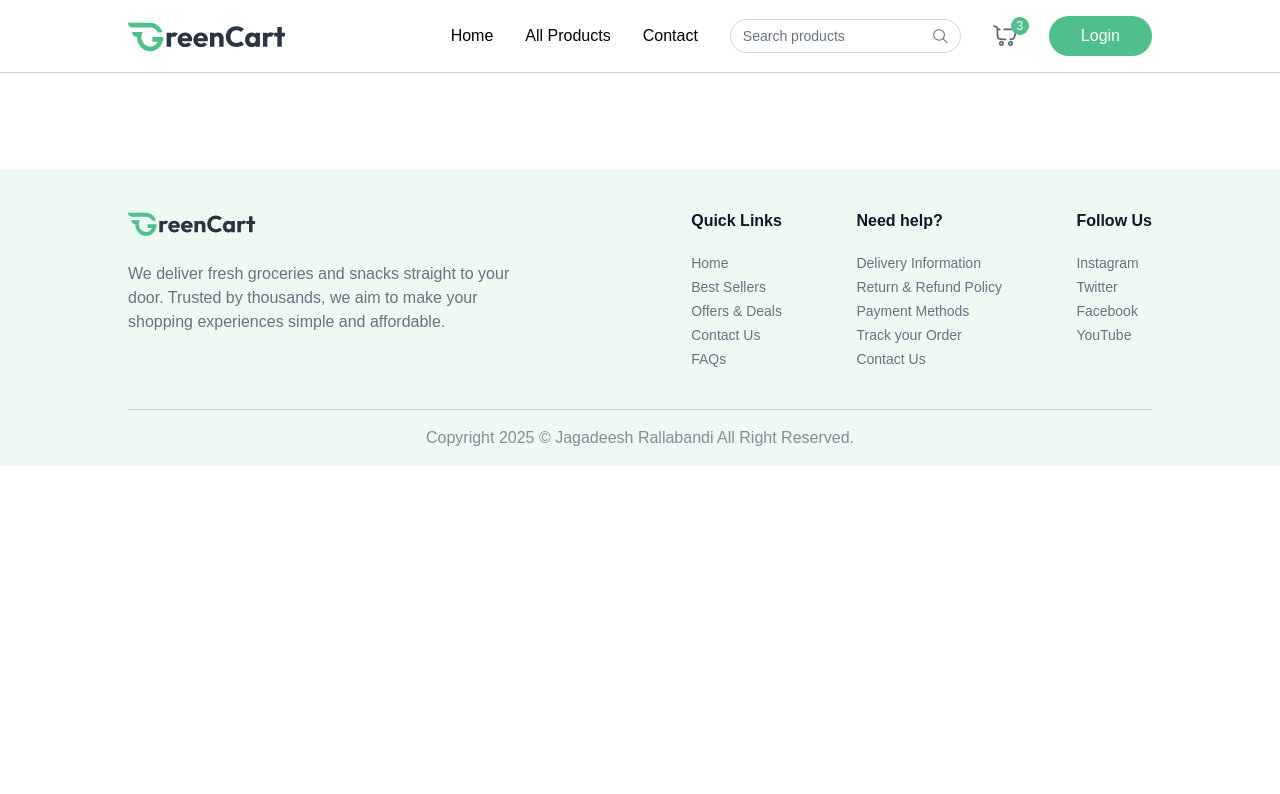
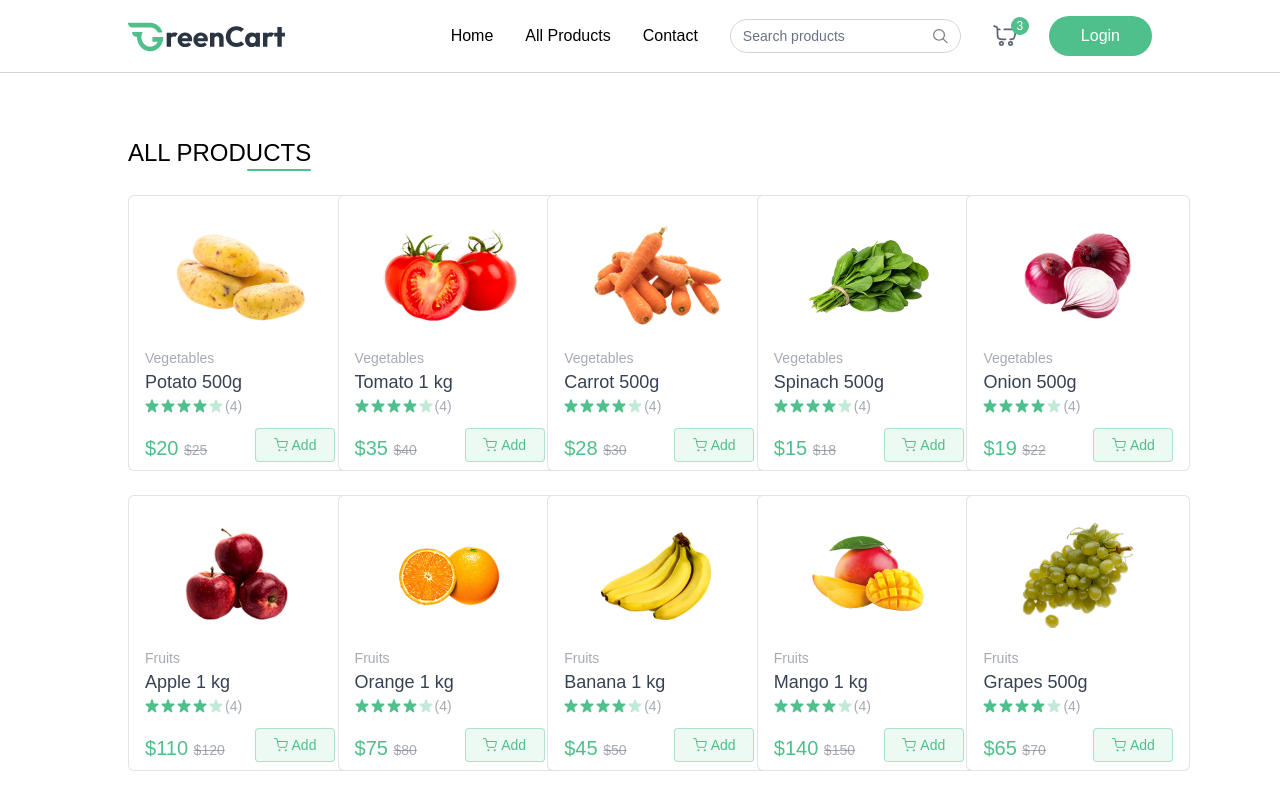
Before and after one commit to JagadeeshRallabandi/jagacart, a React (Vite) app: page /products in a window 1280 px wide. Shown: the top 794 px of the page. Built offline with nearby package versions, Linux system fonts and the light colour scheme.

Commit message:
All_Products_2_37

```diff
--- a/src/App.jsx
+++ b/src/App.jsx
@@ -6,6 +6,7 @@
 import Footer from './components/Footer';
 import { useAppContext } from './context/AppContext';
 import Login from './components/Login';
+import AllProducts from './pages/AllProducts';
 
 const App = () => {
 
@@ -19,6 +20,7 @@
       <div className={`${isSellerPath ? "":"px-6 md:px-16 lg:px-24 xl:px-32"}`}>
         <Routes>
           <Route path='/' element={<Home/>}/>
+          <Route path='/products' element={<AllProducts/>}/>
         </Routes>
       </div>
       {!isSellerPath && <Footer/>}
--- a/src/components/Navbar.jsx
+++ b/src/components/Navbar.jsx
@@ -1,16 +1,21 @@
-import React from 'react'
+import React, { useEffect } from 'react'
 import { NavLink } from 'react-router-dom'
 import { assets } from '../assets/assets'
 import { useAppContext } from '../context/AppContext'
 
 const Navbar = () => {
  const [open, setOpen] = React.useState(false)
- const {user, setUser,setShowUserLogin, navigate} = useAppContext();
+ const {user, setUser,setShowUserLogin, navigate,searchQuery, setSearchQuery} = useAppContext();
  const logout = async () => {
     setUser(null);
     navigate('/');
+ }
+ useEffect(()=>{
+    if(searchQuery.length>0){
+        navigate('/products');
 
- }
+    }
+ },[ searchQuery])
  return (
         <nav className="flex items-center justify-between px-6 md:px-16 lg:px-24 xl:px-32 py-4 border-b border-gray-300 bg-white relative transition-all">
 
@@ -26,7 +31,7 @@
 
 
                 <div className="hidden lg:flex items-center text-sm gap-2 border border-gray-300 px-3 rounded-full">
-                    <input className="py-1.5 w-full bg-transparent outline-none placeholder-gray-500" type="text" placeholder="Search products" />
+                    <input onChange={(e)=>setSearchQuery(e.target.value)} className="py-1.5 w-full bg-transparent outline-none placeholder-gray-500" type="text" placeholder="Search products" />
                     <img src={assets.search_icon} alt='search' className='w-4 h-4'/>
                 </div>
 
--- a/src/context/AppContext.jsx
+++ b/src/context/AppContext.jsx
@@ -1,5 +1,5 @@
 import React, { useEffect } from "react";
-import { createContext, useContext,useState } from "react";
+import { createContext, useContext, useState } from "react";
 import { useNavigate } from "react-router-dom";
 import { dummyProducts } from "../assets/assets";
 import toast from "react-hot-toast";
@@ -14,49 +14,63 @@
   const [showUserLogin, setShowUserLogin] = useState(false);
   const [products, setProducts] = useState([]);
   const [cartItems, setCartItems] = useState({});
-    const fetchProducts = async()=>{
-        setProducts(dummyProducts)
-    }
+  const [searchQuery, setSearchQuery] = useState({});
+  const fetchProducts = async () => {
+    setProducts(dummyProducts);
+  };
   //Add product to cart
   const addToCart = (itemId) => {
     let cartData = structuredClone(cartItems);
-        if(cartData[itemId]){
-            cartData[itemId]+=1;
-        }else{
+    if (cartData[itemId]) {
+      cartData[itemId] += 1;
+    } else {
       cartData[itemId] = 1;
     }
     setCartItems(cartData);
     toast.success("Added to cart");
-    }
+  };
   //Update cart item quantity
   const updateCartItem = (itemId, quantity) => {
     let cartData = structuredClone(cartItems);
-        cartData[itemId]= quantity;
+    cartData[itemId] = quantity;
     setCartItems(cartData);
     toast.success("Cart updated");
-    }
+  };
   //Remove item from cart
   const removeFromCart = (itemId) => {
     let cartData = structuredClone(cartItems);
-        if(cartData[itemId]){
+    if (cartData[itemId]) {
       cartData[itemId] -= 1;
-            if(cartData[itemId]===0){
+      if (cartData[itemId] === 0) {
         delete cartData[itemId];
       }
     }
     toast.success("Removed from cart");
     setCartItems(cartData);
-    }
-    useEffect(()=>{
+  };
+  useEffect(() => {
     fetchProducts();
-    },[])
-    const value = {navigate, user, setUser, isSeller, setIsSeller, showUserLogin, setShowUserLogin, products, currency, addToCart, updateCartItem, removeFromCart, cartItems}
-    return <AppContext.Provider value={value}>
-        {children}
-    </AppContext.Provider>
-
-}
+  }, []);
+  const value = {
+    navigate,
+    user,
+    setUser,
+    isSeller,
+    setIsSeller,
+    showUserLogin,
+    setShowUserLogin,
+    products,
+    currency,
+    addToCart,
+    updateCartItem,
+    removeFromCart,
+    cartItems,
+    searchQuery,
+    setSearchQuery
+  };
+  return <AppContext.Provider value={value}>{children}</AppContext.Provider>;
+};
 
 export const useAppContext = () => {
   return useContext(AppContext);
-}
+};
--- /dev/null
+++ b/src/pages/AllProducts.jsx
@@ -0,0 +1,33 @@
+import React, { useEffect, useState } from 'react'
+import { useAppContext } from '../context/AppContext'
+import ProductCard from '../components/ProductCard';
+
+const AllProducts = () => {
+  const {products,searchQuery} = useAppContext();
+  const [filteredProducts, setFilteredProducts] = useState([]);
+  useEffect(()=>{
+    if(searchQuery.length>0){
+        setFilteredProducts(products.filter(product =>
+          product.name.toLowerCase().includes(searchQuery.toLowerCase())
+        ));
+    }else{
+        setFilteredProducts(products);
+    }
+  }, [products, searchQuery]);
+  return (
+    <div className='mt-16 flex flex-col'>
+       <div className='flex flex-col items-end w-max'>
+        <p className='text-2xl font-medium uppercase'>All Products</p>
+        <div className='w-16 h-0.5 bg-primary rounded-full'></div>
+       </div>
+       <div className='grid grid-cols-2 sm:grid-cols-3 md:grid-cols-4 gap-3 md:gap-6 lg:grid-cols-5 mt-6'>
+         {filteredProducts.filter((product)=>product.inStock).map((product, index)=>(
+            <ProductCard key={index} product={product}/>
+
+         ))}
+       </div>
+    </div>
+  )
+}
+
+export default AllProducts
```
Lines whose indentation alone changed are shown as unchanged.
